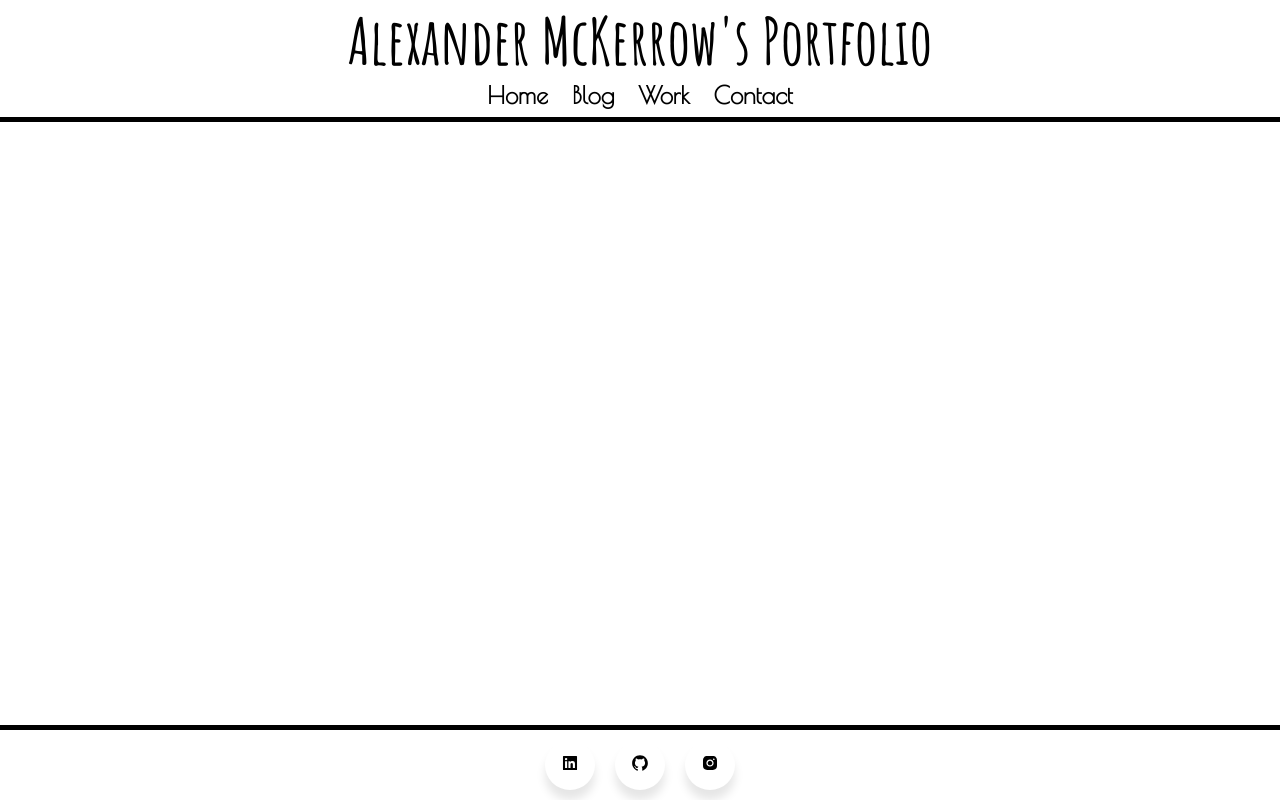
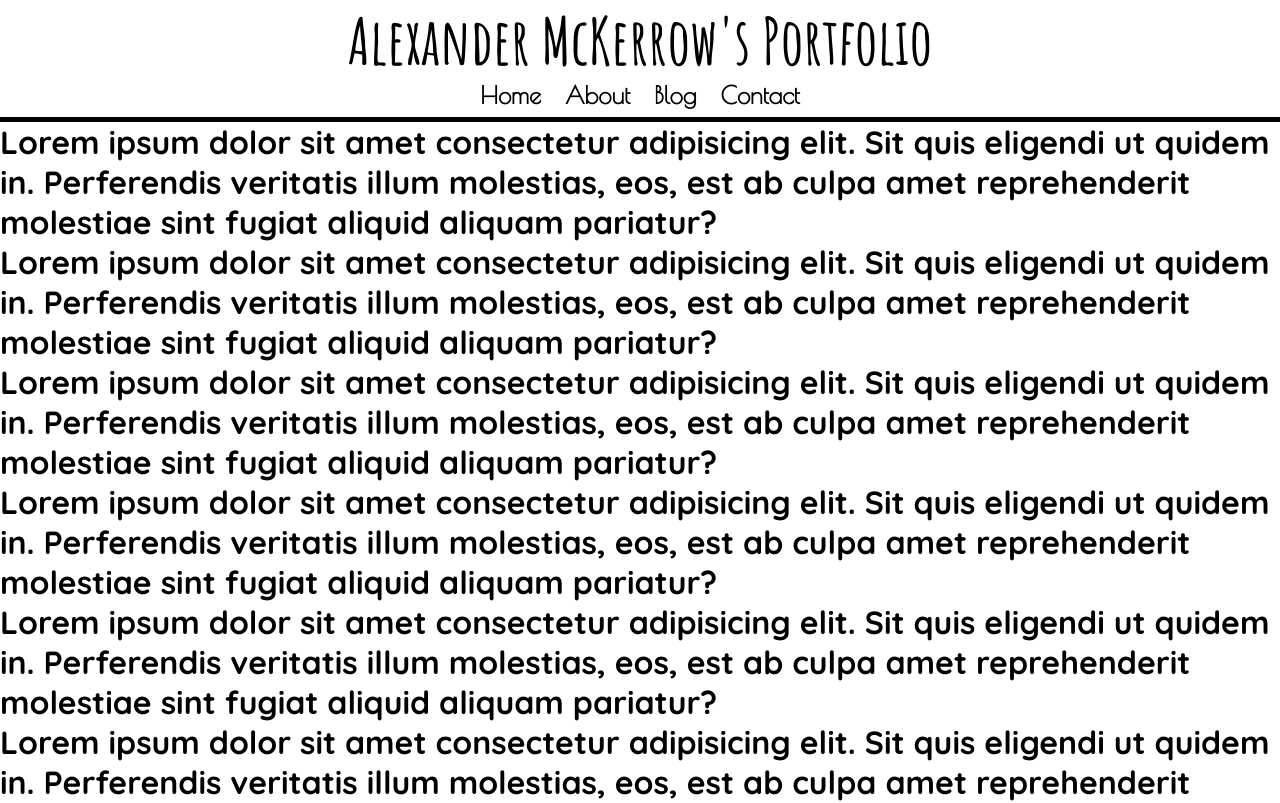
Before and after one commit to macakz/portfolio, a React (Create React App) app: page /About in a window 1280 px wide. Shown: the top 803 px of the page. Built offline with nearby package versions, Linux system fonts and the light colour scheme; no server answers.

Commit message:
work changed to about

```diff
--- a/src/App.jsx
+++ b/src/App.jsx
@@ -12,7 +12,7 @@ import Footer from './components/Footer';
 //information components
 import Blog from './components/Blog';
 import Contact from './components/Contact'
-import Work from './components/Work';
+import About from './components/About';
 
 function App () {
   return (
@@ -24,7 +24,7 @@ function App () {
             <Route exact path="/" component={Home} />
             <Route path="/Blog" component={Blog} />
             <Route path="/Contact" component={Contact} />
-            <Route path="/Work" component={Work} />
+            <Route path="/About" component={About} />
           </Switch>
         </div>
         <Footer />
--- a/src/components/Work.jsx
+++ b/src/components/About.jsx
@@ -1,7 +1,7 @@
 import React from "react";
 
 
-function Work () {
+function About () {
 
     return (
         <div>
@@ -17,4 +17,4 @@ function Work () {
     )
 }
 
-export default Work
+export default About
--- a/src/components/Header.jsx
+++ b/src/components/Header.jsx
@@ -8,8 +8,8 @@ function Header () {
             <h1 className="headerTitle">Alexander McKerrow's Portfolio</h1>
             <nav className="navMenu">
                 <Link className="navLink" to="/">Home</Link>
+                <Link className="navLink" to="/About">About</Link>
                 <Link className="navLink" to="/Blog">Blog</Link>
-                <Link className="navLink" to="/Work">Work</Link>
                 <Link className="navLink" to="/Contact">Contact</Link>
                 <div className="dot"></div>
             </nav>
```
